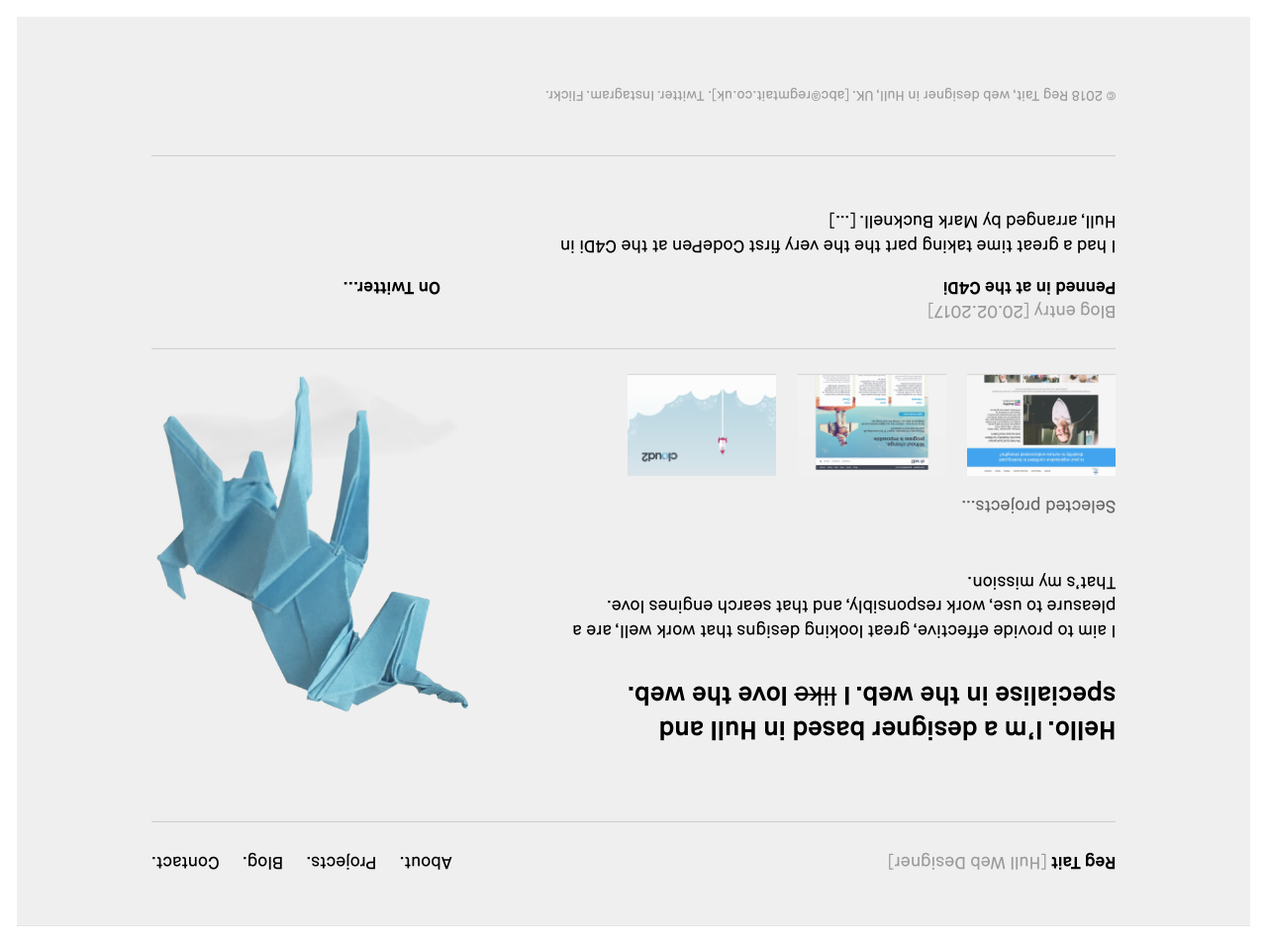
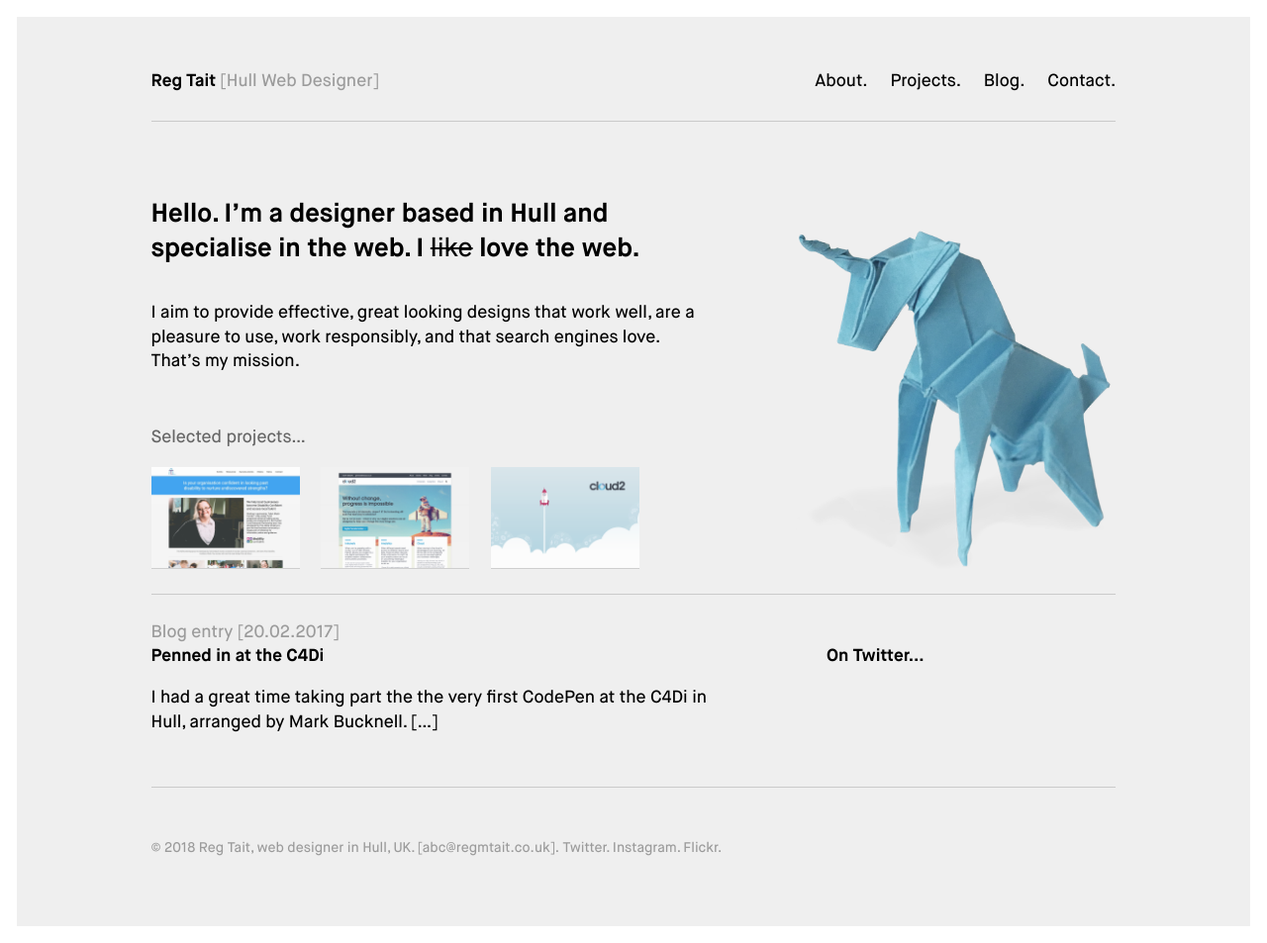
Before and after one commit to regmtait/regmtait.co.uk, a Jekyll site: the page built from index.html, in a window 1280 px wide. Shown: the whole page at 99% size. Built offline with Jekyll 4.4.1, drawn with Linux system fonts in a browser that asks for light colours.

Commit message:
No longer Australia Day

```diff
--- a/css/regmtait-main.scss
+++ b/css/regmtait-main.scss
@@ -123,7 +123,7 @@
 	margin: 0;
 	padding: 2rem;
 	overflow-x: hidden;
-	transform: rotate(180deg);
+	// transform: rotate(180deg);
 }
 
 h1, h2, h3, h4 {
```
